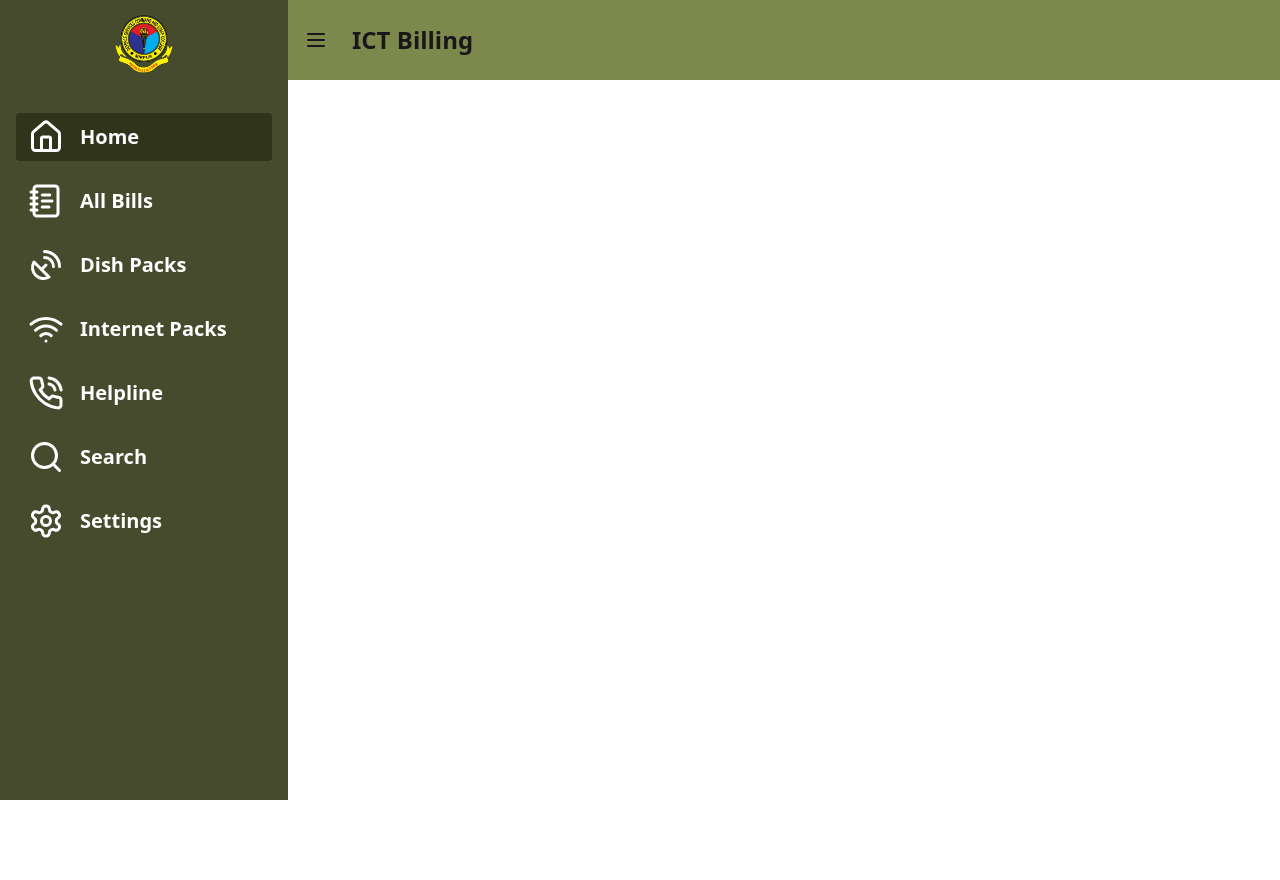
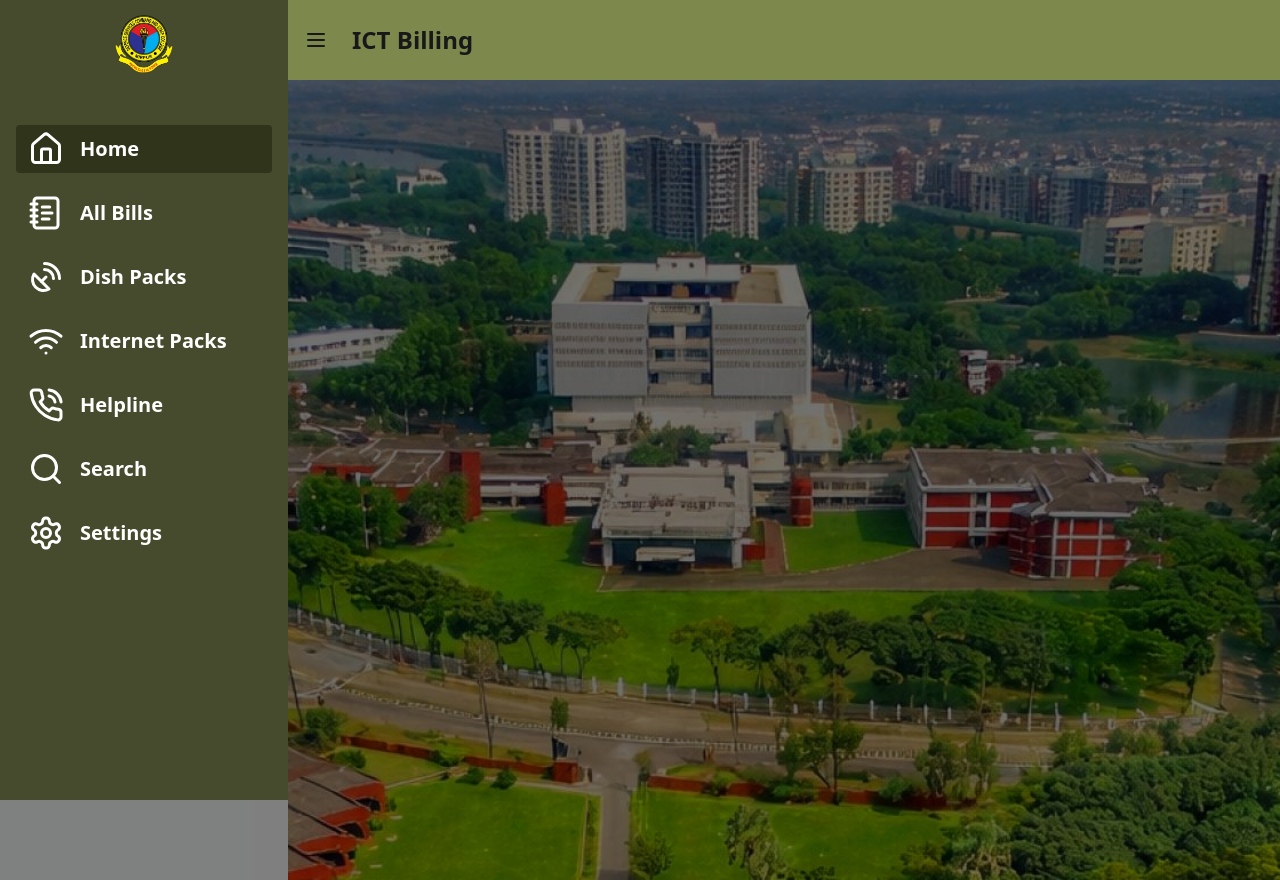
Before and after one commit to nurealammiaji/ict-billing-client, a React (Vite) app: page / in a window 1280 px wide. Before the commit the page ends 800 px from the top, so only its background shows below. Built offline with nearby package versions, Linux system fonts and the light colour scheme.

Commit message:
paralax added

```diff
--- a/src/App.jsx
+++ b/src/App.jsx
@@ -5,6 +5,7 @@ import { Outlet } from 'react-router-dom';
 import { TbLayoutSidebarLeftExpand } from 'react-icons/tb';
 import { LuMenu } from "react-icons/lu";
 import Menu from './components/Menu/Menu';
+import bg from '/bg.png';
 
 const App = () => {
 
@@ -20,7 +21,7 @@ const App = () => {
         />
         <div className="drawer-content">
           {/* Navbar */}
-          <nav className="navbar w-full bg-[#7C884C] h-20">
+          <nav className="navbar z-10 w-full bg-[#7C884C] h-20">
             <label htmlFor="layout-drawer" aria-label="open sidebar" className="btn btn-square btn-ghost tooltip tooltip-bottom" data-tip="Menu">
               {/* Sidebar toggle icon */}
               {/* <TbLayoutSidebarLeftExpand className='text-warning text-2xl' /> */}
@@ -29,8 +30,11 @@ const App = () => {
             <div className="px-4 text-2xl font-semibold">ICT Billing</div>
           </nav>
           {/* Page content here */}
-          <div className="p-4">
-            <Outlet />
+          <div className="bg-fixed bg-center bg-cover h-screen" style={{ backgroundImage: `url(${bg})` }}>
+            <div className="absolute inset-0 bg-black/50"></div>
+            <div className='relative z-10 h-full'>
+              <Outlet />
+            </div>
           </div>
         </div>
 
--- a/src/components/Menu/Menu.jsx
+++ b/src/components/Menu/Menu.jsx
@@ -5,7 +5,7 @@ import { LuClipboardList, LuHouse, LuNotebookText, LuPhoneCall, LuReceipt, LuSat
 const Menu = () => {
     return (
         <div>
-            <div className='flex justify-center items-center mt-3'>
+            <div className='flex justify-center items-center my-3'>
                 <div className='h-16 w-16'>
                     <img src="./dscsc.png" className='w-full h-full' alt="" />
                 </div>
```
Also changed, not shown: public/bg.png (added).
